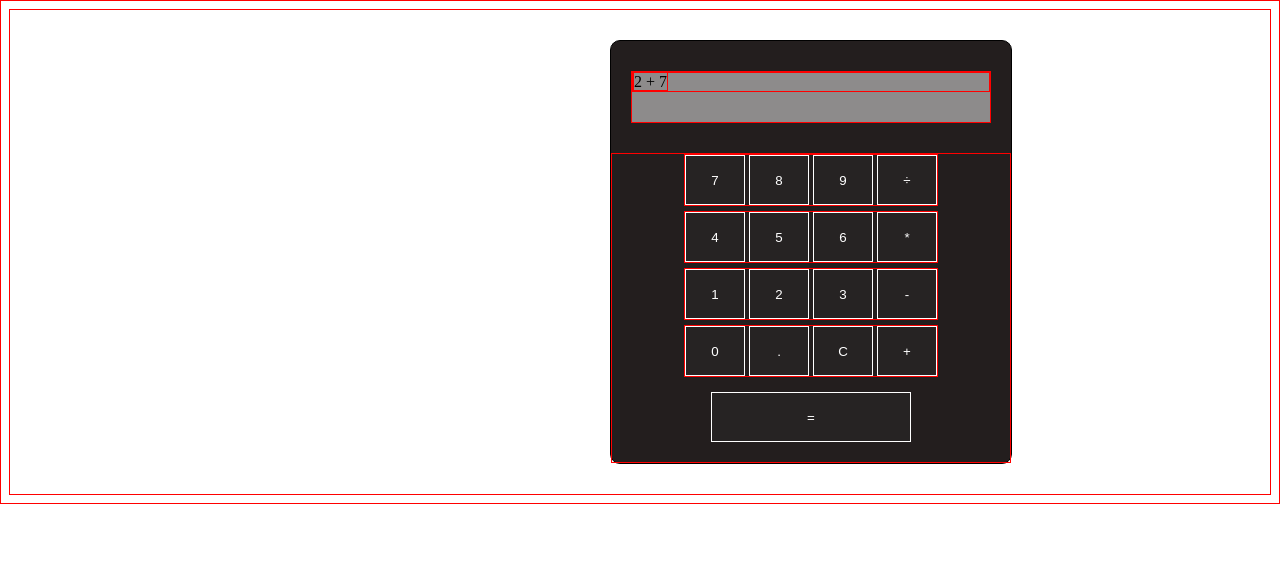
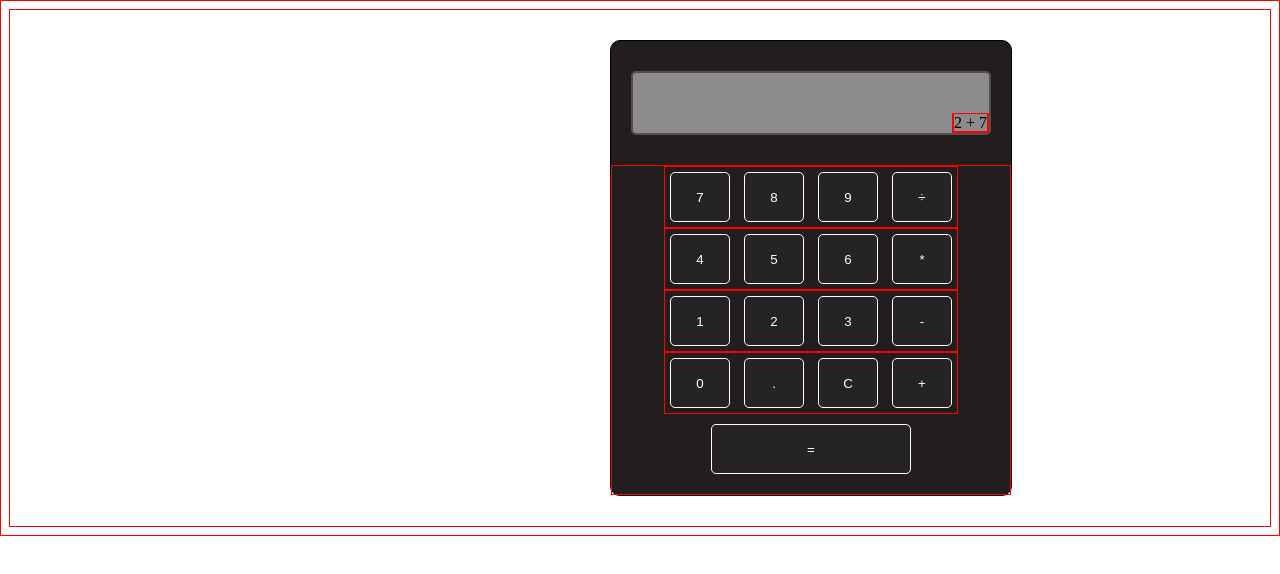
Before and after one commit to dbrooks11/calculator-odinproj, a plain HTML site: page index.html in a window 1280 px wide. Drawn offline with Linux system fonts and the light colour scheme.

Commit message:
Refine calculator button layout and add consistent spacing and alignment

```diff
--- a/styles.css
+++ b/styles.css
@@ -1,6 +1,10 @@
+
 *{
 border: solid red 1px;
 }
+
+
+
 .calculator.container{
 display: flex;
 flex-direction: column;
@@ -13,23 +17,22 @@ margin: 30px 500px 30px 600px;
 
 .calculator.screen{
     background-color: rgb(141, 139, 139);
-    height: 50px;
+    height: 60px;
     margin: 30px 20px 30px 20px;
     display:flex;
-    flex-direction: column;
-
+    border: solid rgb(81, 79, 79) 2px;
+    border-radius: 5px;
+    align-items: end;
+    justify-content: flex-end;
 }
 
 .calculator.nums{
-
 }
 
 .calculator.buttons{
 display:flex;
 flex-direction: column;
 align-items: center;
-gap: 5px;
-
 }
 
 .calculator.buttons button{
@@ -39,6 +42,8 @@ color: white;
 border-color: white;
 height: 50px;
 width: 60px;
+border-radius: 5px;
+margin: 5px 5px 5px 5px;
 }
 
 #division_button{
```
